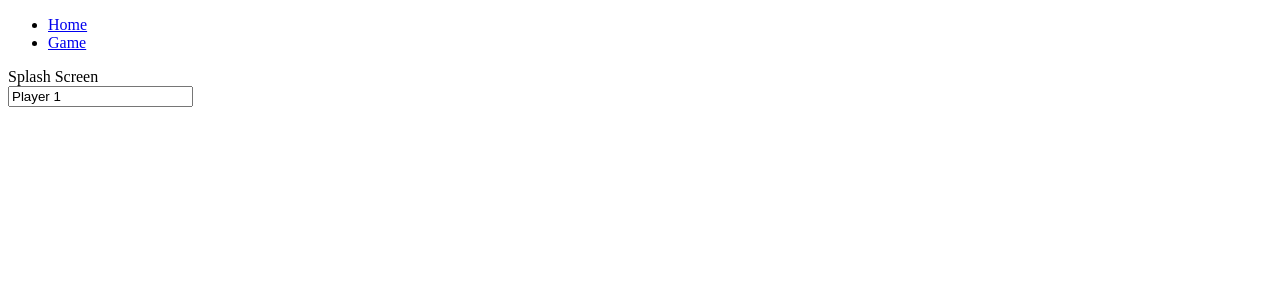
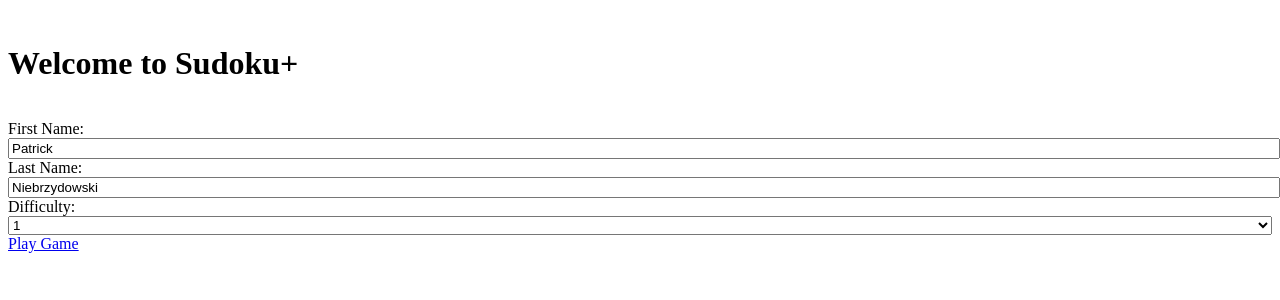
Before and after one commit to pniebrzydowski/hux1-ws25-demo, a Vue app: page / in a window 1280 px wide. Shown: the top 300 px of the page. Built offline with nearby package versions, Linux system fonts and the light colour scheme; the HTML template or start-up script is replaced by a standard one.

Commit message:
add start form & difficulty; re-org

```diff
--- a/src/App.vue
+++ b/src/App.vue
@@ -1,11 +1,11 @@
 <script setup lang="ts">
 import { RouterView } from 'vue-router'
-import MainNavigation from './components/MainNavigation.vue'
 </script>
 
 <template>
-  <MainNavigation />
-  <router-view></router-view>
+  <div class="wrapper">
+    <RouterView />
+  </div>
 </template>
 
 <style scoped></style>
--- a/src/components/GameBoard.vue
+++ b/src/components/GameBoard.vue
@@ -1,12 +1,8 @@
 <script setup lang="ts">
-import { useUserStore } from '@/store/useUserStore'
 import SudokuBlock from './SudokuBlock.vue'
-const userStore = useUserStore()
 </script>
 
 <template>
-  <h1>{{ userStore.display }}</h1>
-  <p>{{ $route.params.level }}</p>
   <div class="board">
     <SudokuBlock v-for="n in 9" :key="n" />
   </div>
--- /dev/null
+++ b/src/components/GameInfo.vue
@@ -0,0 +1,10 @@
+<script setup lang="ts">
+import { useGameStore } from '@/store/useGameStore'
+const gameStore = useGameStore()
+</script>
+
+<template>
+  <p>Difficulty: {{ gameStore.difficultyLabel }}</p>
+</template>
+
+<style scoped></style>
--- a/src/components/SplashScreen.vue
+++ /dev/null
@@ -1,10 +0,0 @@
-<script setup lang="ts">
-import UserForm from './UserForm.vue'
-</script>
-
-<template>
-  <div>Splash Screen</div>
-  <UserForm />
-</template>
-
-<style scoped></style>
--- /dev/null
+++ b/src/components/StartForm.vue
@@ -0,0 +1,42 @@
+<script setup lang="ts">
+import { useGameStore } from '@/store/useGameStore'
+import { useUserStore } from '@/store/useUserStore'
+const userStore = useUserStore()
+const gameStore = useGameStore()
+</script>
+
+<template>
+  <form>
+    <div>
+      <label for="firstName">First Name:</label>
+      <input type="text" id="firstName" v-model="userStore.firstName" />
+    </div>
+    <div>
+      <label for="lastName">Last Name:</label>
+      <input type="text" id="lastName" v-model="userStore.lastName" />
+    </div>
+    <div>
+      <label for="difficulty">Difficulty:</label>
+      <select
+        id="difficulty"
+        :value="gameStore.difficultyLevel"
+        @change="gameStore.difficultyLevel = Number(($event.target as HTMLSelectElement).value)"
+      >
+        <option v-for="n of 3" :key="n">{{ n }}</option>
+      </select>
+    </div>
+  </form>
+</template>
+
+<style scoped>
+input,
+select {
+  width: 100%;
+}
+a {
+  display: block;
+  margin-top: 8px;
+  text-align: center;
+  width: 100%;
+}
+</style>
--- a/src/components/UserForm.vue
+++ b/src/components/UserInfo.vue
@@ -4,7 +4,7 @@ const userStore = useUserStore()
 </script>
 
 <template>
-  <input type="text" v-model="userStore.name" />
+  <p>{{ userStore.fullName }}</p>
 </template>
 
 <style scoped></style>
--- /dev/null
+++ b/src/components/screens/PlayScreen.vue
@@ -0,0 +1,31 @@
+<script setup lang="ts">
+import GameBoard from '../GameBoard.vue'
+import GameInfo from '../GameInfo.vue'
+import UserInfo from '../UserInfo.vue'
+</script>
+
+<template>
+  <div class="container">
+    <header>
+      <h1>Sudoku</h1>
+      <UserInfo />
+      <GameInfo />
+    </header>
+    <main>
+      <GameBoard />
+    </main>
+  </div>
+</template>
+
+<style scoped>
+main {
+  margin-top: 16px;
+}
+@media (min-width: 1024px) {
+  .container {
+    display: grid;
+    grid-template-columns: 1fr 1fr;
+    padding: 0 2rem;
+  }
+}
+</style>
--- /dev/null
+++ b/src/components/screens/SplashScreen.vue
@@ -0,0 +1,19 @@
+<script setup lang="ts">
+import StartForm from '../StartForm.vue'
+</script>
+
+<template>
+  <header>
+    <h1>Welcome to Sudoku+</h1>
+  </header>
+  <main>
+    <StartForm />
+    <router-link to="/play">Play Game</router-link>
+  </main>
+</template>
+
+<style scoped>
+header {
+  padding: 16px 0;
+}
+</style>
--- /dev/null
+++ b/src/store/useGameStore.ts
@@ -0,0 +1,23 @@
+import { defineStore } from 'pinia'
+import { computed, ref } from 'vue'
+
+export const useGameStore = defineStore('game', () => {
+  const difficultyLevel = ref(1)
+  const difficultyLabel = computed(() => {
+    switch (difficultyLevel.value) {
+      case 1:
+        return 'easy'
+      case 2:
+        return 'medium'
+      case 3:
+        return 'hard'
+      default:
+        return 'unknown'
+    }
+  })
+
+  return {
+    difficultyLevel,
+    difficultyLabel,
+  }
+})
--- a/src/store/useUserStore.ts
+++ b/src/store/useUserStore.ts
@@ -2,11 +2,13 @@ import { defineStore } from 'pinia'
 import { computed, ref } from 'vue'
 
 export const useUserStore = defineStore('user', () => {
-  const name = ref('Player 1')
-  const level = ref(1)
-  const display = computed(() => `${name.value} - Level ${level.value}`)
-  const setName = (newName: string) => {
-    name.value = newName
+  const firstName = ref('Patrick')
+  const lastName = ref('Niebrzydowski')
+  const fullName = computed(() => `${firstName.value} ${lastName.value}`)
+
+  return {
+    firstName,
+    lastName,
+    fullName,
   }
-  return { name, setName, display }
 })
```
Also changed, not shown: src/router/router.ts (+3 -4 lines).
